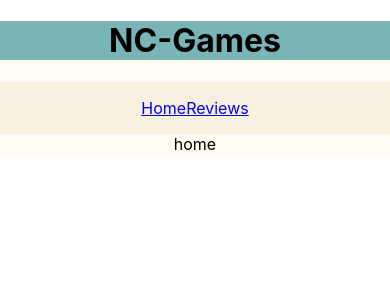
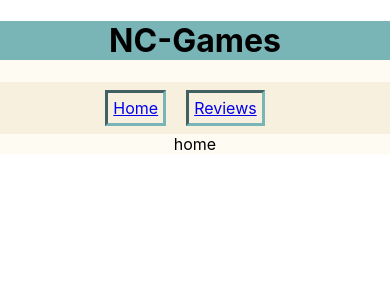
Before and after one commit to musaissa15/front-end-nc-games-musa, a React (Create React App) app: page / in a window 390 px wide. Shown: the top 300 px of the page. Built offline with nearby package versions, Linux system fonts and the light colour scheme.

Commit message:
category nav bar done (before checked)

```diff
--- a/src/App.css
+++ b/src/App.css
@@ -1,8 +1,8 @@
 .App {
   text-align: center;
   text-align: centre;
-
-  background-color: #fefbf3;
+  /* background-color: #F8F0DF; */
+  background-color: #79B4B7;
 }
 
 @media only screen and (max-width: 600px) {
--- a/src/App.js
+++ b/src/App.js
@@ -8,7 +8,7 @@ import "./components/Nav/Nav.css";
 import "./components/ReviewsByCategories/ReviewsByCategories.css";
 import "./components/AllReviews/AllReviews.css";
 import "./components/Header/Header.css";
-import "./components/ReviewsByCategories/ReviewsByCategories.css";
+import "./components/Categories/CategoriesNav.css";
 
 function App() {
 	return (
--- a/src/components/AllReviews/AllReviews.css
+++ b/src/components/AllReviews/AllReviews.css
@@ -4,6 +4,7 @@
   align-items: center;
   border-color: rgb(121, 180, 183);
   border-width: 0cm;
+  list-style: none;
 }
 
 .reviews-ul {
@@ -49,5 +50,6 @@
     align-items: center;
     border-width: 0cm;
     background-color: rgb(248, 240, 223);
+
   }
 }
--- a/src/components/Categories/CategoriesNav.css
+++ b/src/components/Categories/CategoriesNav.css
@@ -1,3 +1,21 @@
-button {
-  background-color: #fefbf3;
+@media only screen and (max-width: 600px) {
+	.category-nav {
+        display: inline-block;
+		background-color: #9d9d9d;
+       white-space: nowrap;
+       word-spacing: 10px;
+       list-style: none;
+        border-style:inset
+
+	}
 }
+
+.category-nav {
+        display: inline-block;
+		background-color: #9d9d9d;
+       white-space: nowrap;
+       word-spacing: 50px;
+       list-style: none;
+       margin: 10px;
+       padding: 10px;
+        border-style:inset;	}
--- a/src/components/Categories/CategoriesNav.jsx
+++ b/src/components/Categories/CategoriesNav.jsx
@@ -16,11 +16,12 @@ const CategoriesNav = ({ setIsCategory }) => {
 		<p>...loading</p>
 	) : (
 		<div>
-      <p>working</p>
 			<ul>
 				{categories.map((category) => {
 					return (
+						<div className="category-nav">
 							<li key={category.slug}>
+
                                 <Link
 									to={`/reviews/${category.slug}`}
 									value={category.slug}
@@ -31,6 +32,7 @@ const CategoriesNav = ({ setIsCategory }) => {
 									{category.slug}
 								</Link>
 							</li>
+						</div>
 					);
 				})}
 			</ul>
--- a/src/components/Nav/Nav.css
+++ b/src/components/Nav/Nav.css
@@ -2,5 +2,48 @@
   background-color: rgb(157, 157, 157);
   padding: 1rem;
   padding-top: 1rem;
+
+}
+
+.nav-home{
+  margin-right: 20px;
+   border-style:inset;
+    background-color:#F8F0DF;
+    padding: 5px ;
+    border-color: #79B4B7;
+}
+
+.nav-reviews{
+   margin-right: 20px;
+   background-color:#F8F0DF;
+   padding: 5px;
+   border-style:inset;
+   border-color: #79B4B7;
+
+}
+
+@media only screen and (max-width: 600px) {
+  .nav-bar {
+  background-color: rgb(157, 157, 157);
+  padding: 1rem;
+  padding-top: 1rem;
   background-color: #f8f0df;
+  white-space: 10px;
 }
+
+.nav-home{
+  margin-right: 20px;
+   border-style:inset;
+    background-color:#F8F0DF;
+    padding: 5px ;
+    border-color: #79B4B7;
+}
+.nav-reviews{
+   margin-right: 20px;
+   background-color:#F8F0DF;
+   padding: 5px;
+   border-style:inset;
+   border-color: #79B4B7;
+
+}
+}
--- a/src/components/Nav/Nav.jsx
+++ b/src/components/Nav/Nav.jsx
@@ -5,8 +5,8 @@ export const Nav = () => {
   return (
     <div>
       <nav className="nav-bar">
-        <Link to="/">Home</Link>
-        <Link to="/reviews">Reviews</Link>
+        <Link to="/" className="nav-home">Home</Link>
+        <Link to="/reviews" className="nav-reviews">Reviews</Link>
       </nav>
     </div>
   );
--- a/src/components/ReviewsByCategories/ReviewsByCategories.css
+++ b/src/components/ReviewsByCategories/ReviewsByCategories.css
@@ -15,3 +15,23 @@
     box-shadow: 3px 3px 0;
   }
 }
+
+.review-img {
+    width: 30rem;
+    width: 350px;
+    border-width: 3px 3px 5px 5px;
+    border-radius: 4% 95% 6% 95%/95% 4% 92% 5%;
+    transform: rotate(-2deg);
+    transform: rotate(2deg);
+    margin: 15px;
+    padding: 0 5px;
+    /* float: right; */
+    background: #79b4b7;
+    border: 1px solid #222;
+    box-shadow: 3px 3px 0 #79b4b7;
+    box-shadow: 3px 3px 0;
+  }
+
+  .review-card{
+    list-style: none;
+  }
```
Lines whose indentation alone changed are shown as unchanged.
